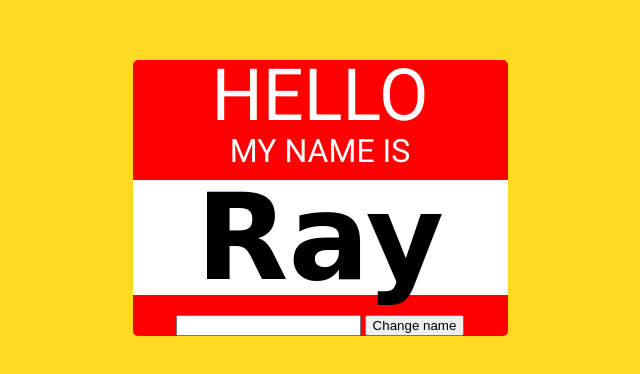
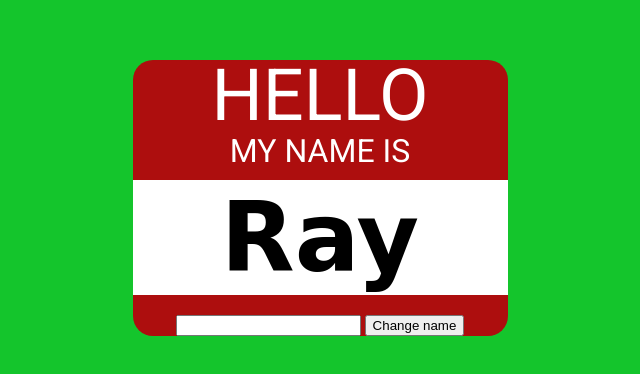
Before and after one commit to RSakultarawattn/lab-02a-nametag, a plain HTML site: page index.html in a window 1280 px wide. Shown: the part 210-584 px from the top of the page, without its empty margins (320-960 px from the left). Drawn offline with Linux system fonts and the light colour scheme.

Commit message:
fresh look

```diff
--- a/style.css
+++ b/style.css
@@ -1,5 +1,5 @@
 body {
-    background: #ffda22;
+    background: #14c52c;
     font-family: Roboto;
     display: flex;
     justify-content: center;
@@ -7,8 +7,8 @@ body {
     min-height: 100vh;
 }
 main {
-    background: red;
-    border-radius: 5px;
+    background: rgb(173, 14, 14);
+    border-radius: 20px;
     width: 375px;
     text-align: center;
 
@@ -22,13 +22,13 @@ main {
 }
 .middle {
      background: white;
-    height: 115px;
+    height: 120px;
     display: flex;
     justify-content: center;
     align-items: center;
     height: 115px;
     font-family: cursive;
-    font-size: 5rem;
+    font-size: 4rem;
 
 }
 .bottom {
```
Also changed, not shown: index.html (+1 -0 lines).
